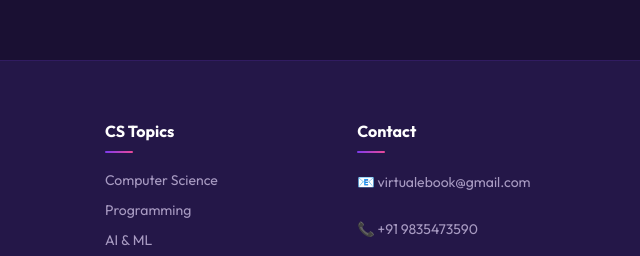
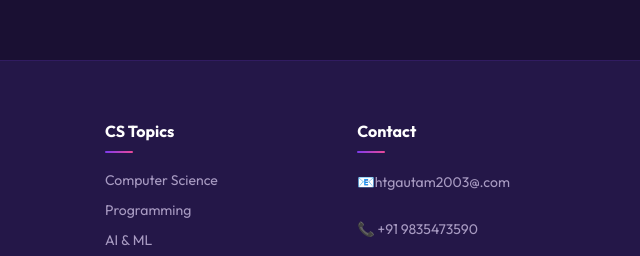
Before and after one commit to htgautam2003-spec/Virtual-E-Book-Store, a plain HTML site: page index.html in a window 1280 px wide. Shown: the part 5473-5729 px from the top of the page, 640-1280 px from the left. Drawn offline with nearby package versions, Linux system fonts and the light colour scheme; no server answers.

Commit message:
update the html file

```diff
--- a/index.html
+++ b/index.html
@@ -420,7 +420,7 @@
     </div>
     <div class="footer-col">
       <h4>Contact</h4>
-      <p>📧 virtualebook@gmail.com</p><br>
+      <p>📧htgautam2003@.com</p><br>
       <p>📞 +91 9835473590</p><br>
       <p>📍 Patna, Bihar, India</p><br>
       <p>🕐 Mon–Sat: 9AM – 8PM</p>
```
